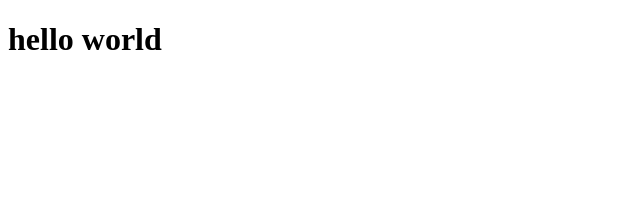
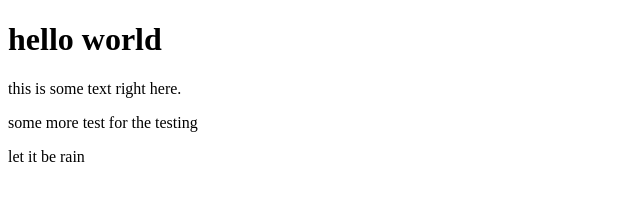
Before and after one commit to Shivali432d/tarotReading, a plain HTML site: page index.html in a window 1280 px wide. Shown: the whole page, without its empty margins (0-640 px from the left). Drawn offline with Linux system fonts and the light colour scheme.

```diff
--- a/index.html
+++ b/index.html
@@ -8,6 +8,10 @@
 </head>
 <h1>hello world
 </h1>
+<p>this is some text right here.</p>
+<p>some more test for the testing
+</p>
+<p>let it be rain</p>
 <body>
 
 </body>
```
